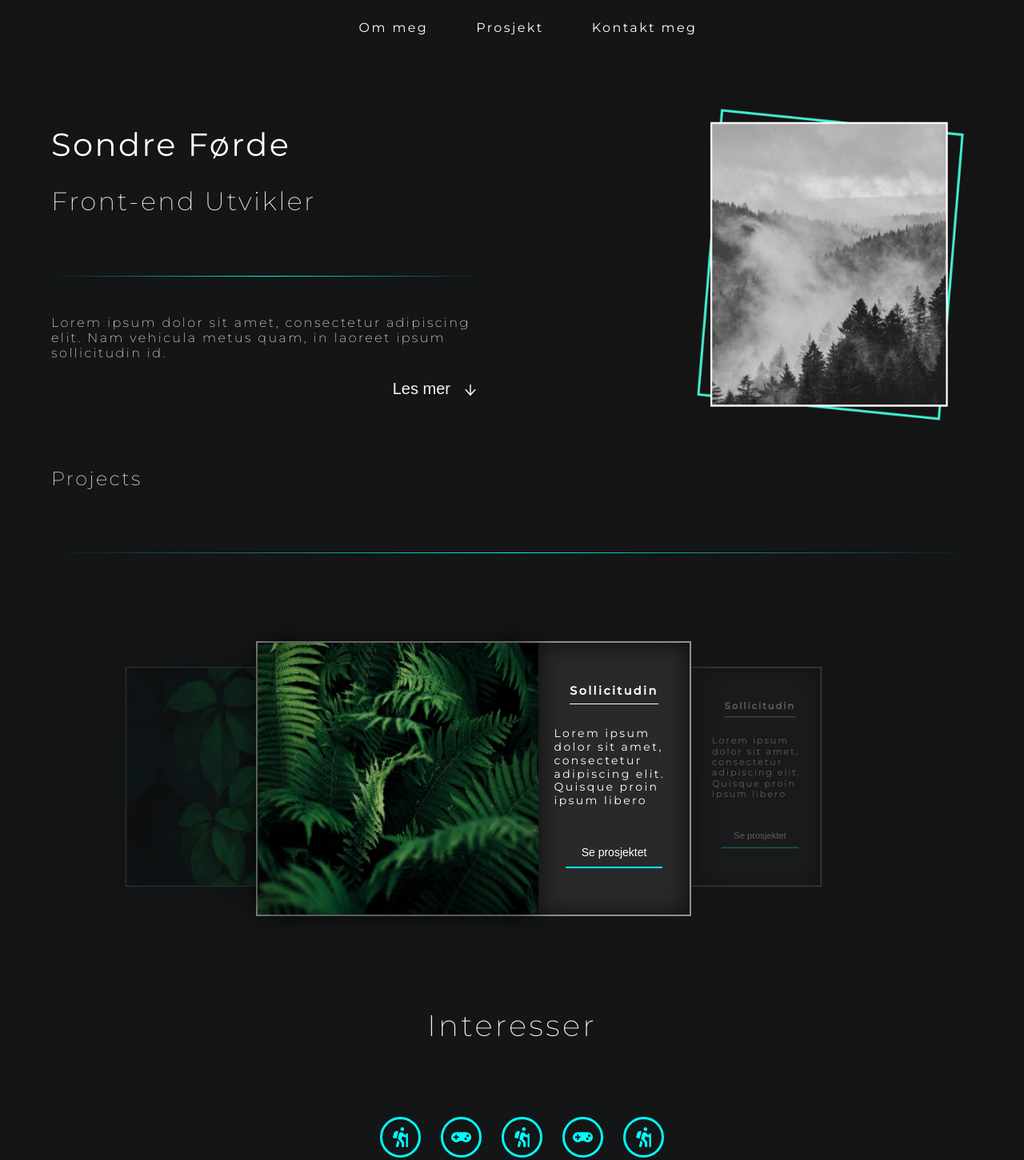
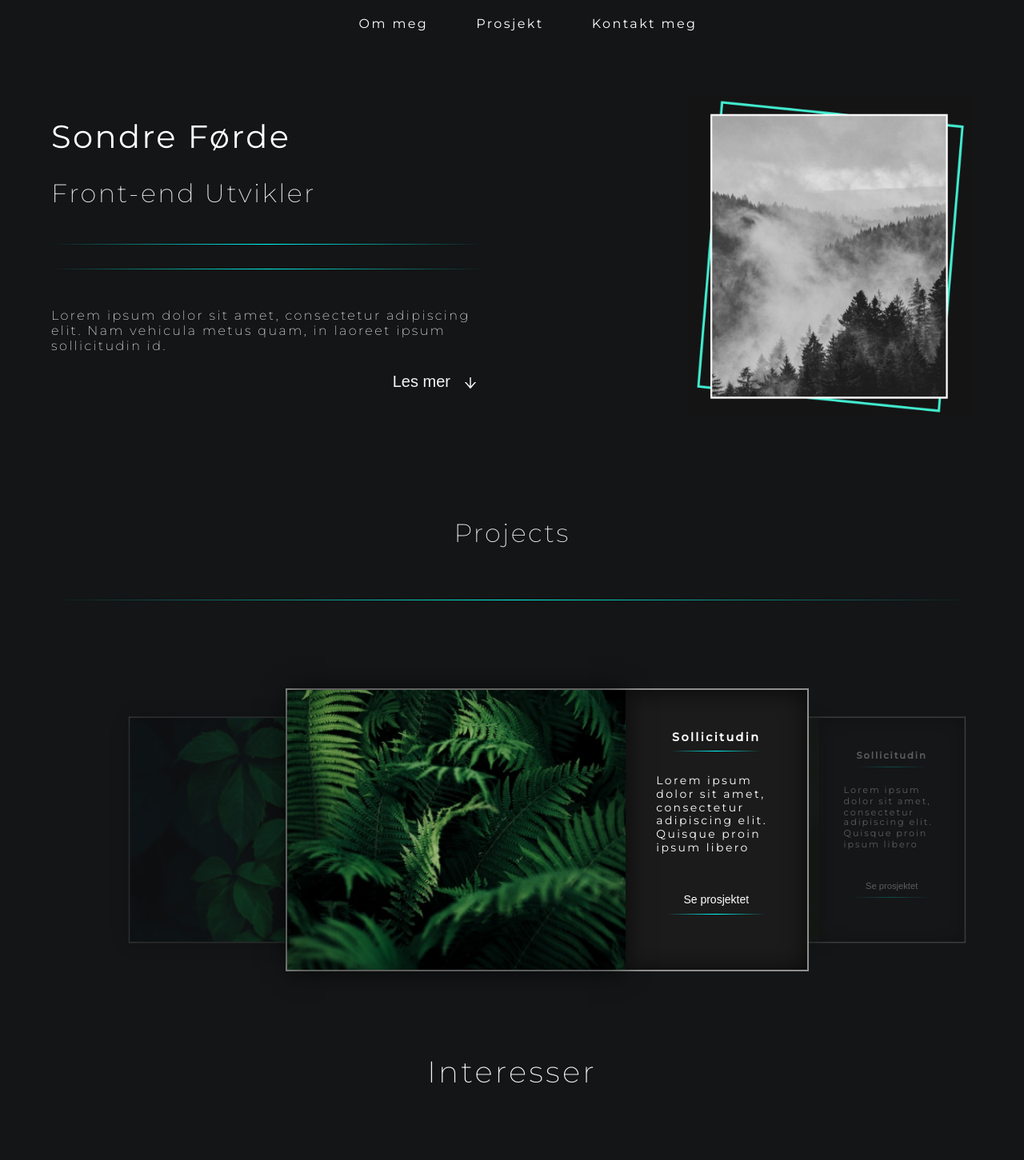
Before and after one commit to Sondre94/Portfolio, a React (Create React App) app: page / in a window 1280 px wide. Shown: the top 1451 px of the page at 80% size. Built offline with nearby package versions, Linux system fonts and the light colour scheme.

Commit message:
added aditional styling

```diff
--- a/src/components/Interesser.jsx
+++ b/src/components/Interesser.jsx
@@ -17,76 +17,36 @@ export default function Interesser() {
       <div className="BtnSection">
         <button
           className="IconBtn"
-          onClick={() => {
-            toggleShowText1(true);
-            toggleShowText2(false);
-            toggleShowText3(false);
-            toggleShowText4(false);
-            toggleShowText5(false);
-            if (showtext1 === true) {
-              toggleShowText1(false);
-            }
-          }}
+          onMouseEnter={() => toggleShowText1(true)}
+          onMouseLeave={() => toggleShowText1(false)}
         >
           <FaHiking></FaHiking>
         </button>
         <button
           className="IconBtn"
-          onClick={() => {
-            toggleShowText1(false);
-            toggleShowText2(true);
-            toggleShowText3(false);
-            toggleShowText4(false);
-            toggleShowText5(false);
-            if (showtext2 === true) {
-              toggleShowText2(false);
-            }
-          }}
+          onMouseEnter={() => toggleShowText2(true)}
+          onMouseLeave={() => toggleShowText2(false)}
         >
           <FaGamepad></FaGamepad>
         </button>{" "}
         <button
           className="IconBtn"
-          onClick={() => {
-            toggleShowText1(false);
-            toggleShowText2(false);
-            toggleShowText3(true);
-            toggleShowText4(false);
-            toggleShowText5(false);
-            if (showtext3 === true) {
-              toggleShowText3(false);
-            }
-          }}
+          onMouseEnter={() => toggleShowText3(true)}
+          onMouseLeave={() => toggleShowText3(false)}
         >
           <FaHiking></FaHiking>
         </button>
         <button
           className="IconBtn"
-          onClick={() => {
-            toggleShowText1(false);
-            toggleShowText2(false);
-            toggleShowText3(false);
-            toggleShowText4(true);
-            toggleShowText5(false);
-            if (showtext4 === true) {
-              toggleShowText4(false);
-            }
-          }}
+          onMouseEnter={() => toggleShowText4(true)}
+          onMouseLeave={() => toggleShowText4(false)}
         >
           <FaGamepad></FaGamepad>
         </button>
         <button
           className="IconBtn"
-          onClick={() => {
-            toggleShowText1(false);
-            toggleShowText2(false);
-            toggleShowText3(false);
-            toggleShowText4(false);
-            toggleShowText5(true);
-            if (showtext5 === true) {
-              toggleShowText5(false);
-            }
-          }}
+          onMouseEnter={() => toggleShowText5(true)}
+          onMouseLeave={() => toggleShowText5(false)}
         >
           <FaHiking></FaHiking>
         </button>
--- a/src/index.css
+++ b/src/index.css
@@ -14,13 +14,12 @@ body {
 }
 
 .about-img {
-  height: 200px;
+  height: 250px;
   padding-left: 50px;
 }
 
 .about-p {
   margin: 0;
-  padding-top: 50px;
   padding-right: 50px;
   max-width: 60%;
 }
--- a/src/styles/carousel.css
+++ b/src/styles/carousel.css
@@ -9,8 +9,6 @@ input[type="radio"] {
 
 .card {
   position: absolute;
-  height: 40vh;
-
   transition: transform 0.4s ease;
   cursor: pointer;
 }
@@ -23,17 +21,17 @@ input[type="radio"] {
 }
 
 .cards {
-  width: 80vh;
+  width: 50%;
   margin-bottom: 20px;
 }
 
 .card-img {
   display: flex;
-  width: 540px;
-  height: 340px;
+  width: 650px;
+  height: 350px;
   border: 2px solid rgb(144, 144, 144);
 
-  background: #292929;
+  background: #1b1b1b;
   box-shadow: 0px 1px 30px -1px rgba(0, 0, 0, 0.75) inset;
   -webkit-box-shadow: 0px 1px 30px -1px rgba(0, 0, 0, 0.75) inset;
   -moz-box-shadow: 0px 1px 30px -1px rgba(0, 0, 0, 0.75) inset;
@@ -54,7 +52,9 @@ input[type="radio"] {
   padding-top: 2.5em;
   padding-bottom: 0.5em;
   font-size: 0.9em;
-  border-bottom: 1px solid white;
+  border-width: 0 0 1px 0px;
+  border-style: solid;
+  border-image: linear-gradient(to left, transparent, aqua, transparent) 1;
 }
 
 .project-img {
--- a/src/styles/interesser.css
+++ b/src/styles/interesser.css
@@ -7,10 +7,10 @@
 }
 .BtnSection button {
   margin-left: 25px;
-  border: 3px solid aqua;
+  border: 1px solid aqua;
   background: none;
   border-radius: 100%;
-  padding: 10px;
+  padding: 14px;
   color: aqua;
   font-size: 25px;
 }
--- a/src/styles/styles.js
+++ b/src/styles/styles.js
@@ -19,14 +19,18 @@ const StyledNavBar = styled.ul`
 `;
 
 const StyledNavLinks = styled.li`
-  margin: 15px 20px;
+  box-sizing: border-box;
+  margin: 10px 20px;
   font-size: 16px;
   transition: 0.3s ease-in;
   padding: 10px;
 
   &:hover {
-    box-shadow: inset 0 -2px 0 aqua;
     transition: 0.3s ease-in-out;
+    border-width: 0 0 1px 0px;
+    border-style: solid;
+    border-style: inset;
+    border-image: linear-gradient(to left, transparent, aqua, transparent) 1;
   }
 `;
 // Header
@@ -36,6 +40,7 @@ const StyledHeaderContainer = styled.header`
   padding-top: 60px;
   display: flex;
   justify-content: space-between;
+  padding-bottom: 4em;
 `;
 
 // Section Titles
@@ -44,14 +49,17 @@ const SectionTitle = styled.h2`
   color: rgba(255, 255, 255, 0.9);
   font-size: 2em;
   padding: 0em 2em 1.4em 0;
+  border-width: 0 0 1px 0px;
+  border-style: solid;
+  border-image: linear-gradient(to left, transparent, aqua, transparent) 1;
 `;
 
 const SectionTitleH3 = styled.h3`
   color: rgba(255, 255, 255, 0.9);
-  font-size: 1.5em;
-  padding: 1.3em 0 2em 0;
-  max-width: 540px;
+  font-size: 2em;
+  padding: 1em 0 1em 0;
   font-weight: 200;
+  text-align: center;
 `;
 
 const HeaderContainerLeft = styled.div`
@@ -98,15 +106,19 @@ const StyledButton = styled.button`
   float: right;
 
   &:hover {
-    box-shadow: inset 0 -2px 0 aqua;
     transition: 0.3s ease-in-out;
+    border-width: 0 0 1px 0px;
+    border-style: solid;
+    border-image: linear-gradient(to left, transparent, aqua, transparent) 1;
   }
 `;
 
 const StyledProjectCardButton = styled.button`
   background: transparent;
   border: none;
-  border-bottom: 2px solid cyan;
+  border-width: 0 0 1px 0px;
+  border-style: solid;
+  border-image: linear-gradient(to left, transparent, aqua, transparent) 1;
   color: rgba(255, 255, 255);
   font-size: 14px;
   padding: 10px 20px;
@@ -120,6 +132,9 @@ const StyledFooter = styled.footer`
   margin: 0 auto;
   padding-bottom: 0;
   box-shadow: -1px -5px 25px 0px rgba(0, 0, 0, 0.3);
+  border-width: 1px 0 0px 0px;
+  border-style: solid;
+  border-image: linear-gradient(to left, transparent, aqua, transparent) 1;
 `;
 export {
   MainContent,
```
